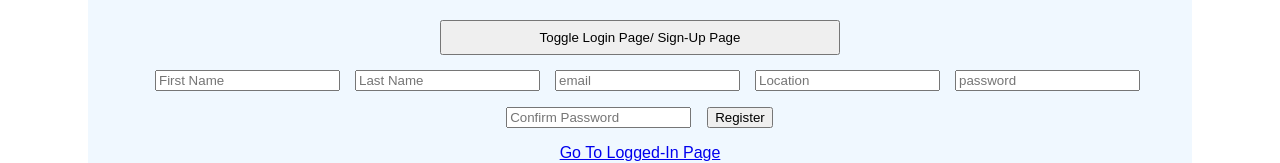
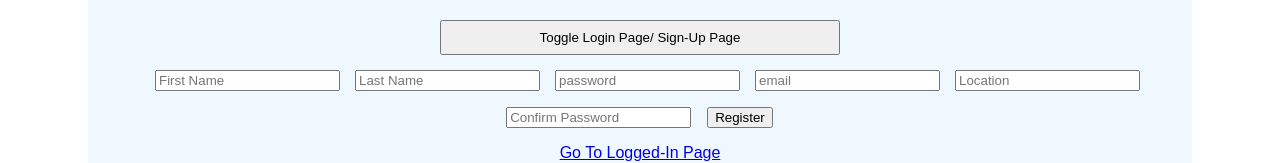
Before and after one commit to amgava/therandomsamaritans, a React (Create React App) app in the folder client/: page / in a window 1280 px wide. Both pictures are taken after a click on the button "Toggle Login Page/ Sign-Up Page". Shown: the part 359-522 px from the top of the page. Built offline with nearby package versions, Linux system fonts and the light colour scheme.

Commit message:
added partial confirm password check logic

```diff
--- a/client/src/components/Signupform/Signupform.js
+++ b/client/src/components/Signupform/Signupform.js
@@ -25,6 +25,15 @@ function Signupform(props) {
         />
         <input
           onChange={props.handleInputChange}
+          value={props.password}
+          name="password"
+          type="text"
+          className="form-control"
+          placeholder="password"
+          id="password"
+        />
+        <input
+          onChange={props.handleInputChange}
           value={props.email}
           name="email"
           type="text"
@@ -40,15 +49,6 @@ function Signupform(props) {
           className="form-control"
           placeholder="Location"
           id="location"
-        />
-        <input
-          onChange={props.handleInputChange}
-          value={props.password}
-          name="password"
-          type="text"
-          className="form-control"
-          placeholder="password"
-          id="password"
         />
         <input
           onChange={props.handleInputChange}
--- a/client/src/pages/Home/Home.js
+++ b/client/src/pages/Home/Home.js
@@ -41,6 +41,7 @@ export default class Home extends Component {
     };
 
     handleNewUserFormSubmit = e => {
+        if (this.state.password === this.state.confirmpassword) {
             const newUser = {
                 firstname: this.state.firstname,
                 lastname: this.state.lastname,
@@ -51,6 +52,10 @@ export default class Home extends Component {
             e.preventDefault();
             this.setState({ userCheck: newUser });
             this.submitNewUser(newUser);
+        } else {
+            alert("passwords do not match");
+            this.setState({ password: "", confirmpassword: "" });
+        }
     };
 
     handleLoginFormSubmit = e => {
@@ -118,6 +123,7 @@ export default class Home extends Component {
                             password={this.state.password}
                             email={this.state.email}
                             location={this.state.location}
+                            confirmpassword={this.state.confirmpassword}
                             handleNewUserFormSubmit={this.handleNewUserFormSubmit}
                             handleInputChange={this.handleInputChange}
                         />
```
Lines whose indentation alone changed are shown as unchanged.
